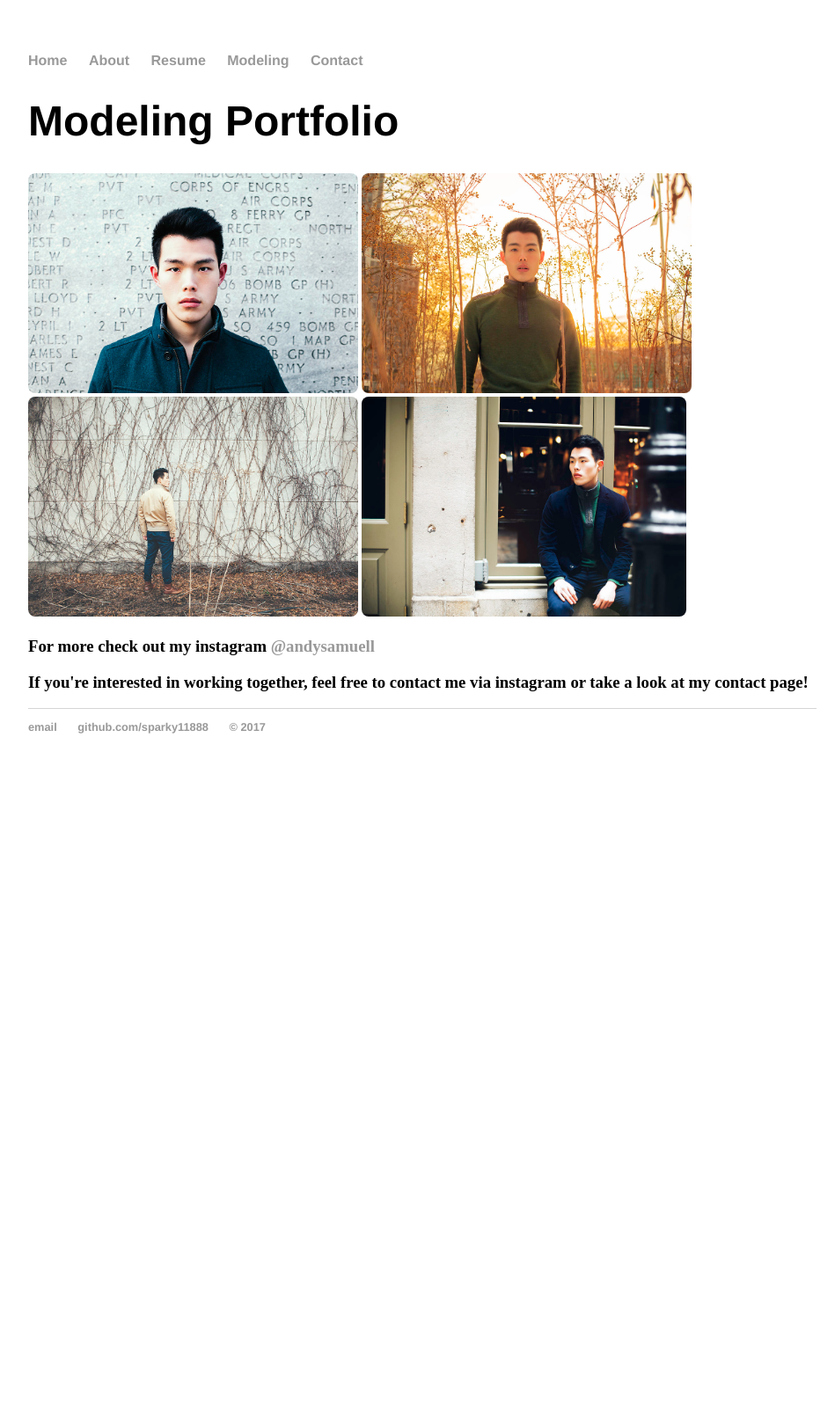
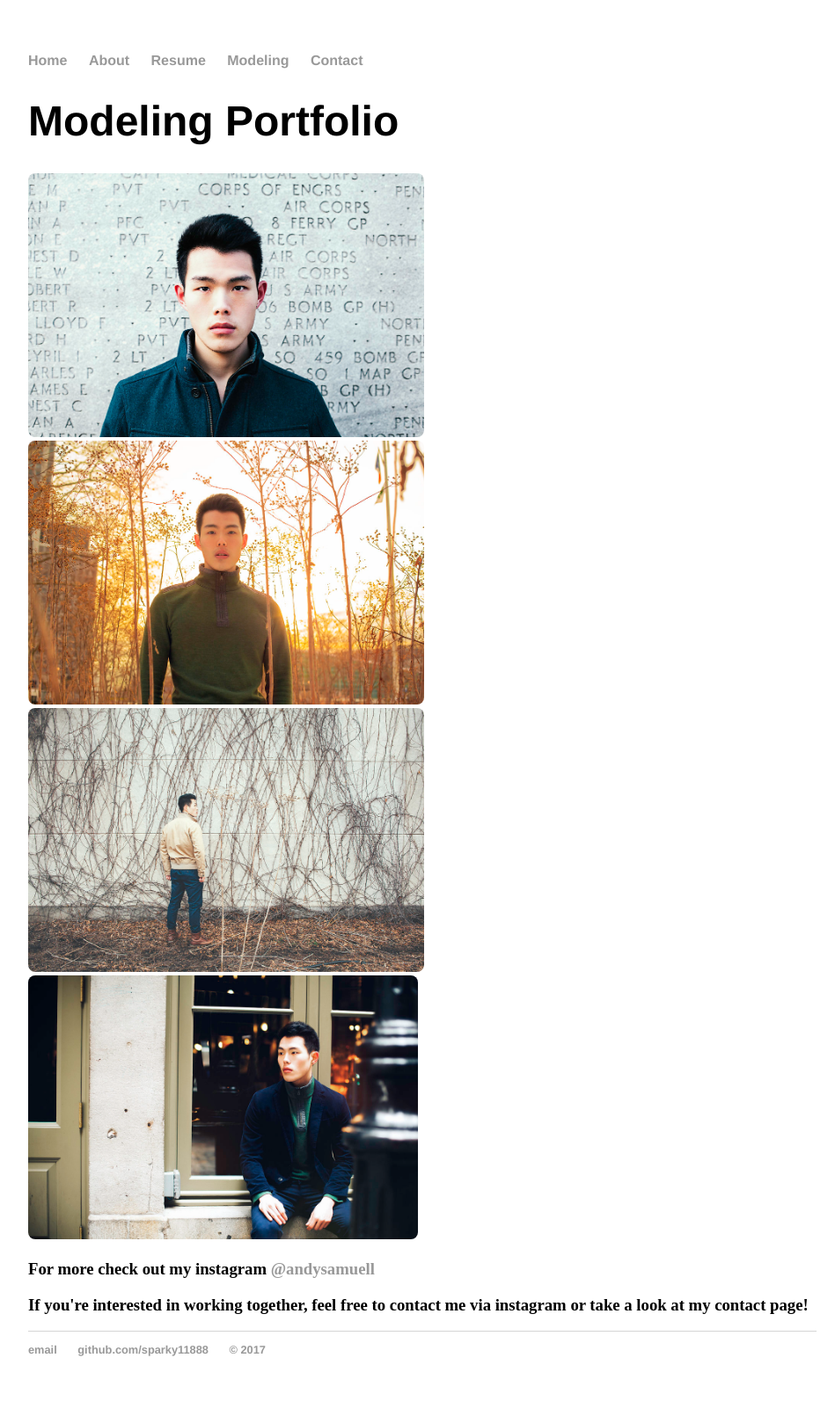
Before and after one commit to sparky11888/andysamuell, a Jekyll site: the page built from modeling/index.html, in a window 1280 px wide. Shown: the whole page at 88% size, without its empty margins (160-1109 px from the left). Built offline with Jekyll 4.4.1, drawn with Linux system fonts in a browser that asks for light colours; before the commit the page ends 900 px from its top, so only the background shows below that.

Commit message:
Edited modeling page

```diff
--- a/modeling/index.html
+++ b/modeling/index.html
@@ -6,7 +6,7 @@ title: Modeling
 	<h1>Modeling Portfolio</h1>
 	{% for image in site.static_files %}
 		{% if image.path contains 'img/model/' %}
-			<img style="height:250px;" src="{{ site.baseurl }}{{ image.path }}" alt="model image" />
+			<img style="height:300px;" src="{{ site.baseurl }}{{ image.path }}" alt="model image" />
 		{% endif %}
 	{% endfor %}
 	<h3>For more check out my instagram <a href="https://www.instagram.com/andysamuell" alt="link to instagram account">@andysamuell</a></h3>
```
